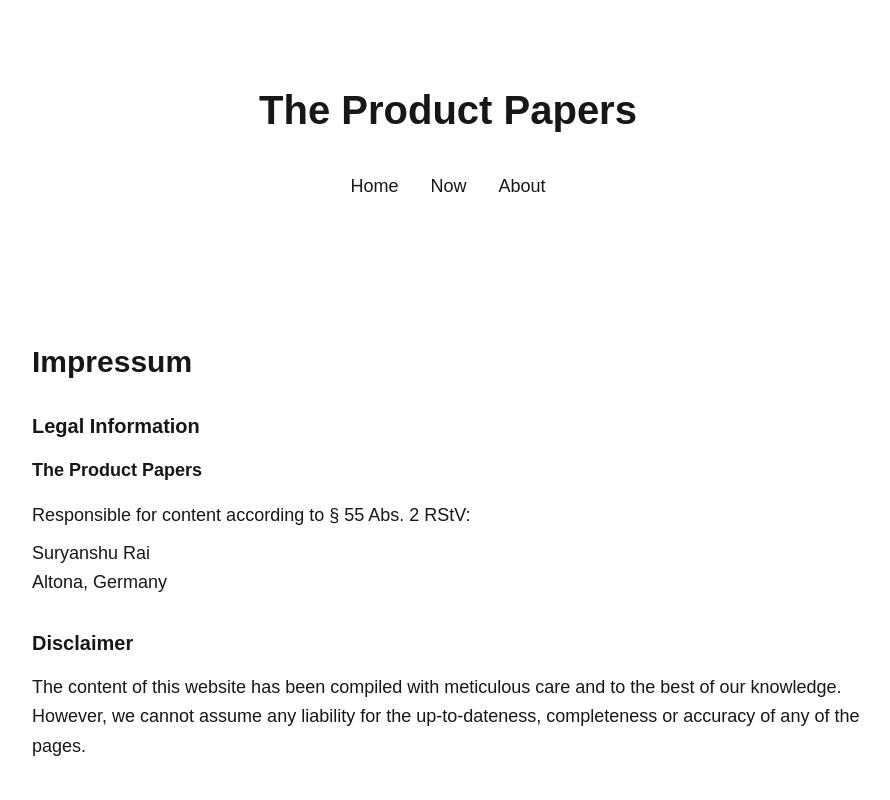
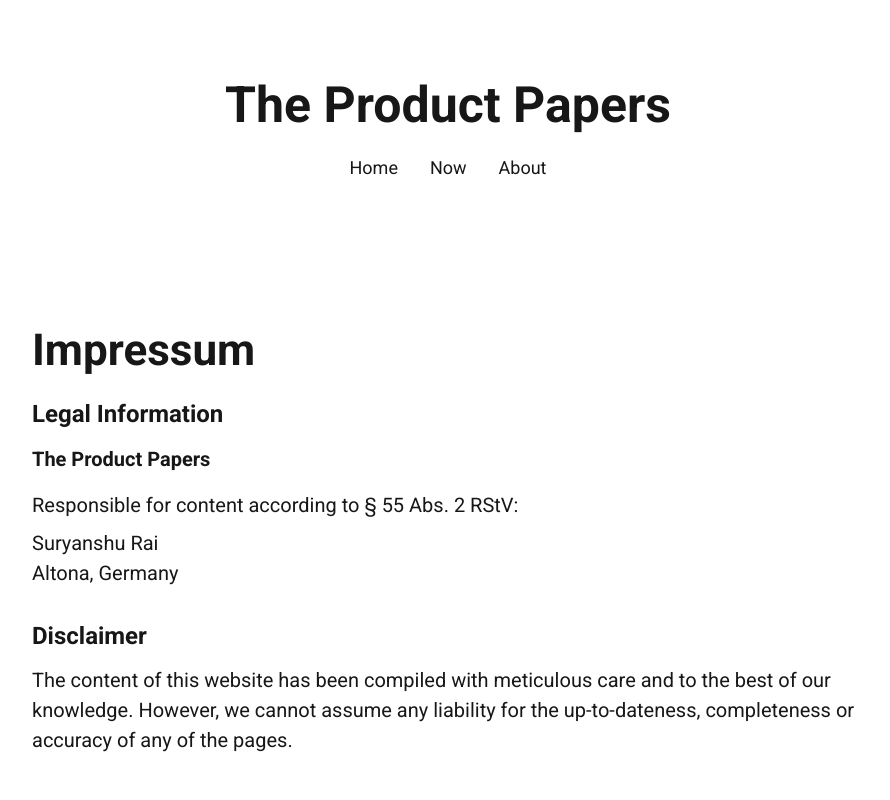
Before and after one commit to opp-dev/tpp-website, a Next.js app: page /impressum in a window 1280 px wide. Shown: the top 800 px of the page, without its empty margins (192-1082 px from the left). Built offline with nearby package versions, Linux system fonts and the light colour scheme.

Commit message:
add css global styles

```diff
--- a/src/app/about/page.tsx
+++ b/src/app/about/page.tsx
@@ -4,11 +4,11 @@ export default function About() {
       <main>
         <h2 className="text-3xl font-bold mb-8">About The Product Papers</h2>
         <div className="prose prose-lg">
-          <p className="text-lg leading-relaxed mb-6">
+          <p className="mb-6">
             Welcome to The Product Papers, your source for insights and analysis on product development,
             strategy, and innovation.
           </p>
-          <p className="text-lg leading-relaxed">
+          <p>
             We explore the intersection of technology, design, and business to help product professionals
             make better decisions and build better products.
           </p>
--- a/src/app/datenschutzerklaerung/page.tsx
+++ b/src/app/datenschutzerklaerung/page.tsx
@@ -5,31 +5,31 @@ export default function DatenschutzerklaerungPage() {
 
       <div className="prose prose-lg max-w-none">
         <h2 className="text-2xl font-bold text-gray-900 mb-4">1. Datenschutz auf einen Blick</h2>
-        <p className="text-lg leading-relaxed text-gray-700 mb-4">
+        <p className="mb-4">
           Lorem ipsum dolor sit amet, consectetur adipiscing elit. Sed do eiusmod tempor incididunt ut labore et dolore magna aliqua.
           Ut enim ad minim veniam, quis nostrud exercitation ullamco laboris nisi ut aliquip ex ea commodo consequat.
         </p>
 
         <h2 className="text-2xl font-bold text-gray-900 mb-4 mt-8">2. Allgemeine Hinweise</h2>
-        <p className="text-lg leading-relaxed text-gray-700 mb-4">
+        <p className="mb-4">
           Duis aute irure dolor in reprehenderit in voluptate velit esse cillum dolore eu fugiat nulla pariatur.
           Excepteur sint occaecat cupidatat non proident, sunt in culpa qui officia deserunt mollit anim id est laborum.
         </p>
 
         <h2 className="text-2xl font-bold text-gray-900 mb-4 mt-8">3. Datenerfassung auf dieser Website</h2>
-        <p className="text-lg leading-relaxed text-gray-700 mb-4">
+        <p className="mb-4">
           Sed ut perspiciatis unde omnis iste natus error sit voluptatem accusantium doloremque laudantium, totam rem aperiam,
           eaque ipsa quae ab illo inventore veritatis et quasi architecto beatae vitae dicta sunt explicabo.
         </p>
 
         <h2 className="text-2xl font-bold text-gray-900 mb-4 mt-8">4. Cookies</h2>
-        <p className="text-lg leading-relaxed text-gray-700 mb-4">
+        <p className="mb-4">
           Nemo enim ipsam voluptatem quia voluptas sit aspernatur aut odit aut fugit, sed quia consequuntur magni dolores eos
           qui ratione voluptatem sequi nesciunt. Neque porro quisquam est, qui dolorem ipsum quia dolor sit amet.
         </p>
 
         <h2 className="text-2xl font-bold text-gray-900 mb-4 mt-8">5. Analyse-Tools und Tools von Drittanbietern</h2>
-        <p className="text-lg leading-relaxed text-gray-700 mb-4">
+        <p className="mb-4">
           At vero eos et accusamus et iusto odio dignissimos ducimus qui blanditiis praesentium voluptatum deleniti atque corrupti
           quos dolores et quas molestias excepturi sint occaecati cupiditate non provident.
         </p>
--- a/src/app/globals.css
+++ b/src/app/globals.css
@@ -8,8 +8,7 @@
 @theme inline {
   --color-background: var(--background);
   --color-foreground: var(--foreground);
-  --font-sans: var(--font-geist-sans);
-  --font-mono: var(--font-geist-mono);
+  --font-sans: var(--font-roboto);
 }
 
 @media (prefers-color-scheme: dark) {
@@ -22,5 +21,57 @@
 body {
   background: var(--background);
   color: var(--foreground);
-  font-family: Arial, Helvetica, sans-serif;
+  font-family: var(--font-roboto), sans-serif;
+  font-size: 20px;
+  line-height: 27px;
+  font-weight: 400;
 }
+/* Base typography styles */
+p {
+  font-size: 20px;
+  line-height: 150%;
+  font-weight: 400;
+}
+
+h1 {
+  font-size: 50px;
+  font-weight: 700;
+  line-height: 50px;
+  margin-bottom: 24px;
+}
+
+h2 {
+  font-size: 44px;
+  font-weight: 600;
+  line-height: 48px;
+  margin-bottom: 24px;
+}
+
+h3 {
+  font-size: 1.5rem;
+  font-weight: 600;
+  line-height: 1.4;
+  margin-bottom: 0.75rem;
+}
+
+/* Utility classes for applying different heading styles */
+.heading-h1 {
+  font-size: 50px;
+  font-weight: 700;
+  line-height: 50px;
+  margin-bottom: 1rem;
+}
+
+.heading-h2 {
+  font-size: 44px;
+  font-weight: 600;
+  line-height: 48px;
+  margin-bottom: 0.875rem;
+}
+
+.heading-h3 {
+  font-size: 1.5rem;
+  font-weight: 600;
+  line-height: 1.4;
+  margin-bottom: 0.75rem;
+}
--- a/src/app/impressum/page.tsx
+++ b/src/app/impressum/page.tsx
@@ -6,13 +6,13 @@ export default function Impressum() {
         <div className="prose prose-lg">
           <div className="mb-8">
             <h3 className="text-xl font-semibold mb-4">Legal Information</h3>
-            <p className="text-lg leading-relaxed mb-4">
+            <p className="mb-4">
               <strong>The Product Papers</strong>
             </p>
-            <p className="text-lg leading-relaxed mb-2">
+            <p className="mb-2">
               Responsible for content according to § 55 Abs. 2 RStV:
             </p>
-            <p className="text-lg leading-relaxed">
+            <p>
               Suryanshu Rai<br />
               Altona, Germany
             </p>
@@ -20,7 +20,7 @@ export default function Impressum() {
 
           <div className="mb-8">
             <h3 className="text-xl font-semibold mb-4">Disclaimer</h3>
-            <p className="text-lg leading-relaxed">
+            <p>
               The content of this website has been compiled with meticulous care and to the best of our knowledge.
               However, we cannot assume any liability for the up-to-dateness, completeness or accuracy of any of the pages.
             </p>
--- a/src/app/layout.tsx
+++ b/src/app/layout.tsx
@@ -1,17 +1,13 @@
 import type { Metadata } from "next";
-import { Geist, Geist_Mono } from "next/font/google";
+import { Roboto } from "next/font/google";
 import "./globals.css";
 import Header from "@/components/Header";
 import Footer from "@/components/Footer";
 
-const geistSans = Geist({
-  variable: "--font-geist-sans",
+const roboto = Roboto({
+  weight: ['300', '400', '500', '700'],
   subsets: ["latin"],
-});
-
-const geistMono = Geist_Mono({
-  variable: "--font-geist-mono",
-  subsets: ["latin"],
+  variable: "--font-roboto",
 });
 
 export const metadata: Metadata = {
@@ -27,7 +23,7 @@ export default function RootLayout({
   return (
     <html lang="en">
       <body
-        className={`${geistSans.variable} ${geistMono.variable} antialiased`}
+        className={`${roboto.variable} antialiased`}
       >
         <Header />
         {children}
--- a/src/app/now/[slug]/page.tsx
+++ b/src/app/now/[slug]/page.tsx
@@ -32,7 +32,7 @@ export default async function NowDetailPage(props: { params: Promise<{ slug: str
     return (
       <main className="container mx-auto p-8 max-w-3xl">
         <h1 className="text-2xl font-semibold">Not found</h1>
-        <p className="text-gray-600 mt-2">We couldn’t find this now post.</p>
+        <p className="mt-2">We couldn't find this now post.</p>
       </main>
     );
   }
--- a/src/app/now/page.tsx
+++ b/src/app/now/page.tsx
@@ -31,7 +31,7 @@ export default async function NowListPage() {
     <main className="container mx-auto p-8 max-w-3xl">
       <h1 className="text-4xl font-extrabold text-gray-900 mb-10">Now</h1>
       {(!items || items.length === 0) && (
-        <p className="text-gray-600">No updates yet. Check back soon!</p>
+        <p>No updates yet. Check back soon!</p>
       )}
 
       <section className="space-y-10">
@@ -59,7 +59,7 @@ export default async function NowListPage() {
                 {new Date(it.publishedAt).toISOString().split("T")[0]}
               </p>
 
-              <p className="mt-4 text-gray-700 leading-relaxed">{snippet}</p>
+              <p className="mt-4">{snippet}</p>
 
               <Link
                 href={`/now/${it.slug}`}
```
Also changed, not shown: src/app/page.tsx (+7 -7 lines).
